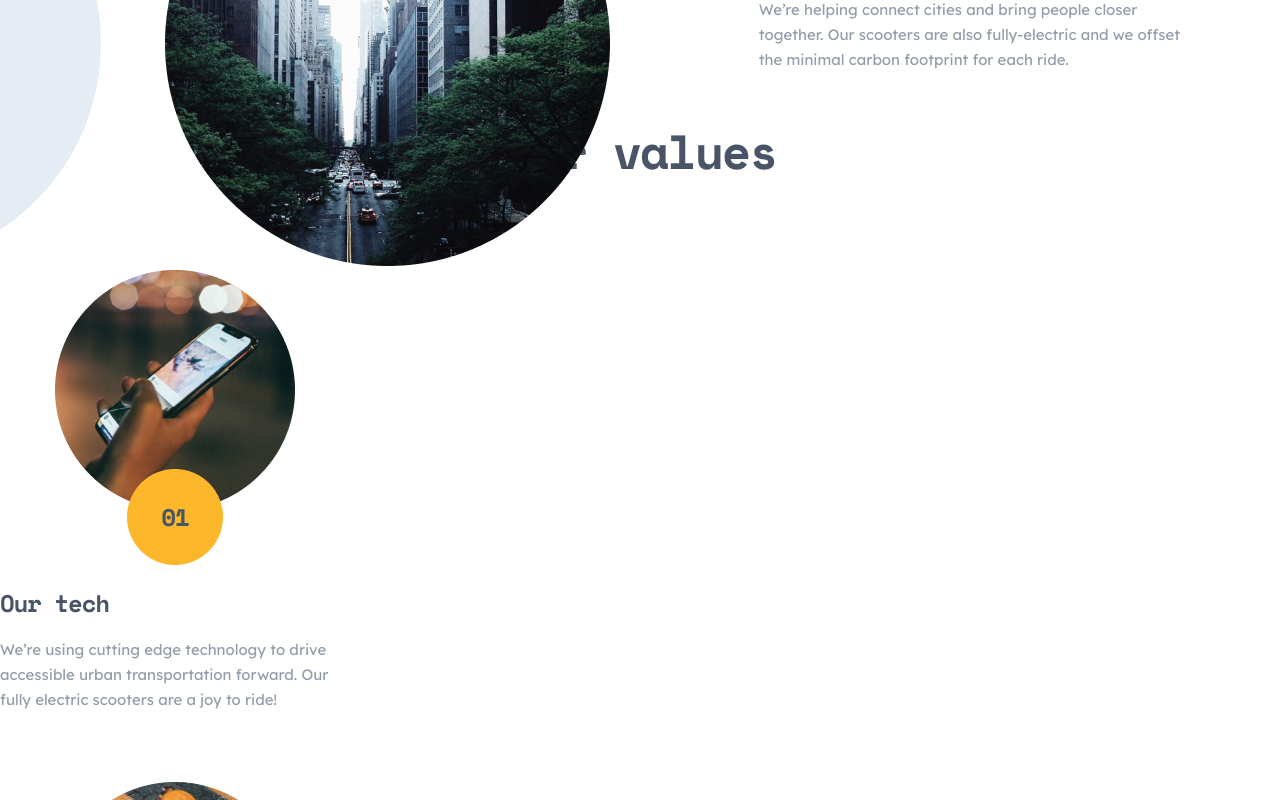
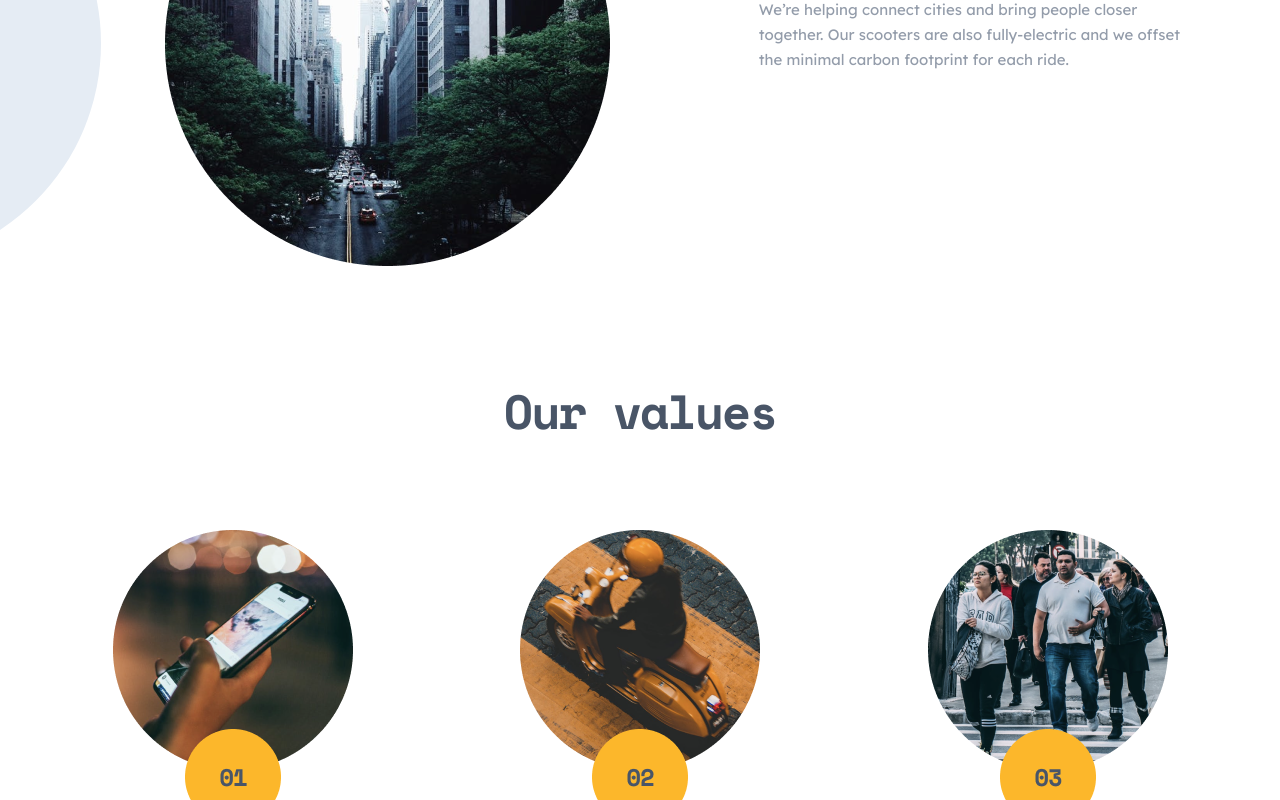
Before and after one commit to shaunvan119/scoot-webpage, a React (Create React App) app: page /About in a window 1280 px wide. Shown: the part 1160-1960 px from the top of the page. Built offline with nearby package versions, Linux system fonts and the light colour scheme.

Commit message:
about page completed

```diff
--- a/src/components/MidBodyAbout.js
+++ b/src/components/MidBodyAbout.js
@@ -41,12 +41,12 @@ function MidBodyAbout() {
                 </div>
 
             </div>
-
+<h2 className="values-header">Our values</h2>
             <div className="values-container">
 
 
             <div className="values-one">
-                <h2 className="values-header">Our values</h2>
+
                 <div className="our-tech">
                     <img src={valueone} alt="phone" className="value-one" />
                     <h2 className="values-h2">Our tech</h2>
--- a/src/index.css
+++ b/src/index.css
@@ -528,10 +528,19 @@ label {
 
 .left-arrow-about {
   position: absolute;
+  left: -100px;
+  top: 989px;
+}
 
-left: -100px;
-top: 989px;
+.values-container {
+  display: flex;
+  justify-content: center;
+  text-align: center;
+  justify-content: space-evenly;
+}
 
+.values-header {
+  margin-top: 300px;
 }
 
 
--- a/src/pages/About.js
+++ b/src/pages/About.js
@@ -1,6 +1,7 @@
 import Header from "../components/Header"
 import TopSectionAbout from "../components/TopSectionAbout"
 import MidBodyAbout from "../components/MidBodyAbout"
+import Footer from "../components/Footer"
 
 
 function About() {
@@ -10,9 +11,7 @@ function About() {
         <Header/>
         <TopSectionAbout/>
         <MidBodyAbout/>
-
-
-
+        <Footer/>
 
         </div>
     )
```
